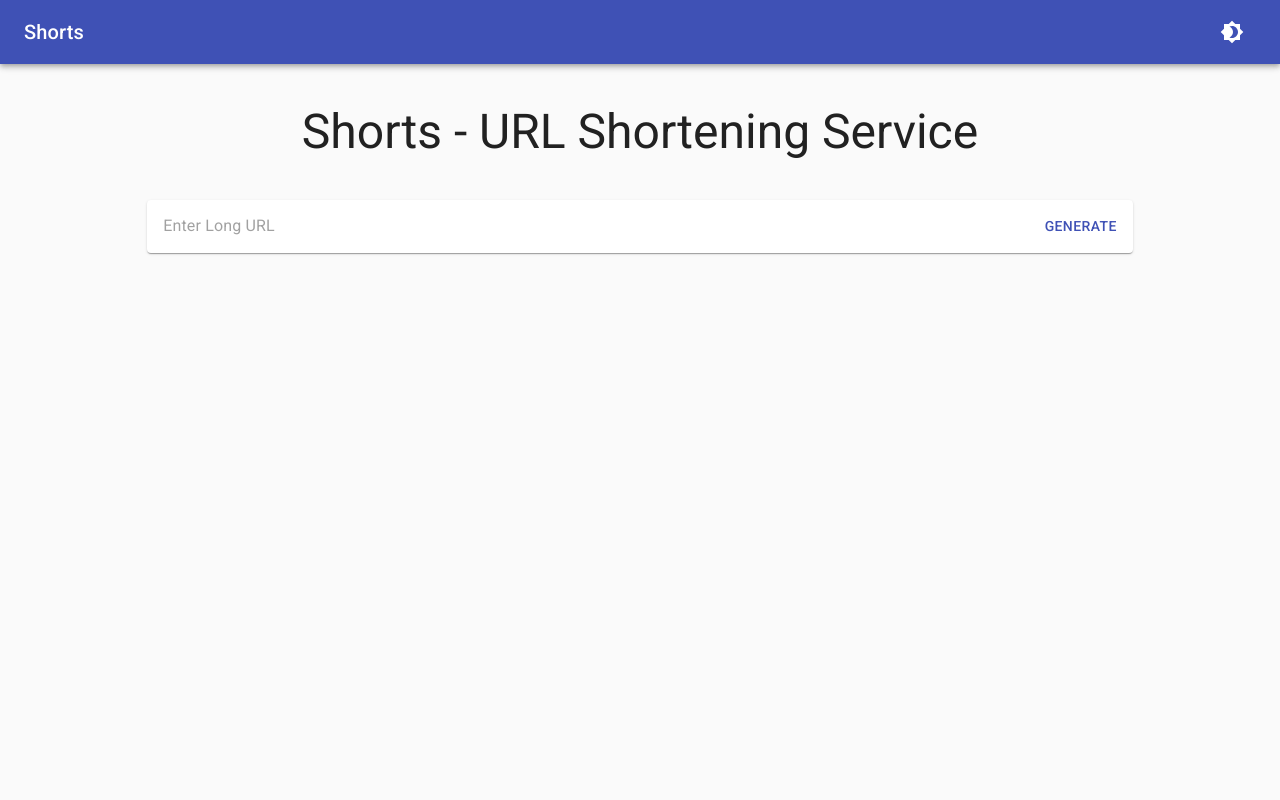
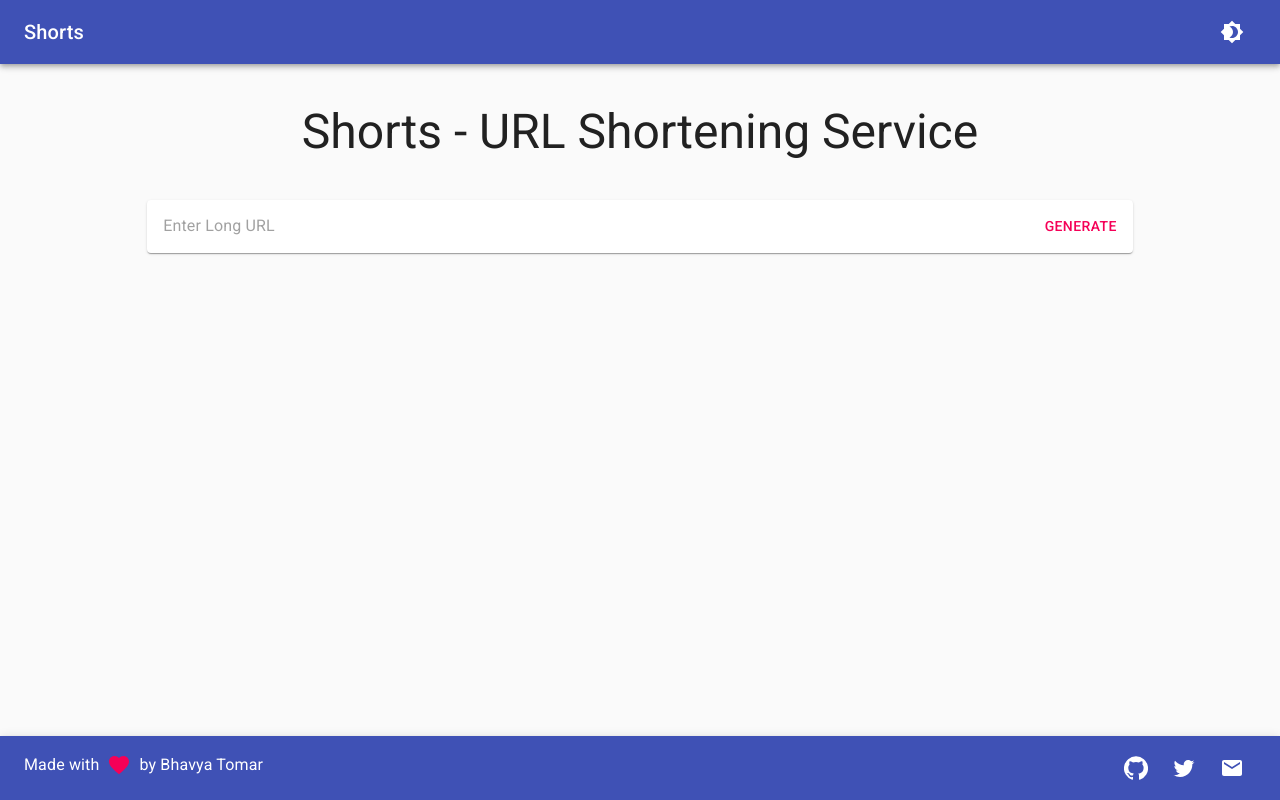
Before and after one commit to BhavyaCodes/url-shortener-ts-frontend, a React (Create React App) app: page / in a window 1280 px wide. Built offline with nearby package versions, Linux system fonts and the light colour scheme.

Commit message:
finish footer

```diff
--- /dev/null
+++ b/src/Footer.tsx
@@ -0,0 +1,111 @@
+import React from "react";
+
+import Typography from "@material-ui/core/Typography";
+
+import { createStyles, Theme, makeStyles } from "@material-ui/core/styles";
+
+import TwitterIcon from "@material-ui/icons/Twitter";
+import EmailIcon from "@material-ui/icons/Email";
+import Button from "@material-ui/core/Button";
+import OpenInNewIcon from "@material-ui/icons/OpenInNew";
+import IconButton from "@material-ui/core/IconButton";
+import GitHubIcon from "@material-ui/icons/GitHub";
+import Link from "@material-ui/core/Link";
+import AppBar from "@material-ui/core/AppBar";
+import Toolbar from "@material-ui/core/Toolbar";
+import FavoriteIcon from "@material-ui/icons/Favorite";
+
+const useStyles = makeStyles((theme: Theme) =>
+  createStyles({
+    footer: {
+      top: "auto",
+      bottom: 0,
+    },
+    footerIcons: {
+      display: "flex",
+      justifyContent: "space-between",
+    },
+    a: {
+      textDecoration: "none",
+      "&:hover": {
+        textDecoration: "none",
+      },
+    },
+    footerText: {
+      display: "flex",
+      alignItems: "center",
+    },
+    heartIcon: {
+      marginLeft: theme.spacing(1),
+      marginRight: theme.spacing(1),
+      color: theme.palette.secondary.main,
+    },
+  })
+);
+
+function Footer() {
+  const classes = useStyles();
+  return (
+    <AppBar position="absolute" color="primary" className={classes.footer}>
+      <Toolbar className={classes.footerIcons}>
+        <div>
+          <Typography
+            variant="subtitle1"
+            gutterBottom
+            className={classes.footerText}
+          >
+            <span>Made with </span>
+            <FavoriteIcon className={classes.heartIcon} />
+            <span> by Bhavya Tomar</span>
+          </Typography>
+        </div>
+        <div>
+          <Link
+            href="https://github.com/Juggernaut9"
+            target="_blank"
+            rel="noopener noreferrer"
+            color="inherit"
+          >
+            <IconButton
+              aria-label="Github"
+              aria-haspopup="true"
+              color="inherit"
+            >
+              <GitHubIcon />
+            </IconButton>
+          </Link>
+          <Link
+            href="https://twitter.com/BhavyaCodes"
+            target="_blank"
+            rel="noopener noreferrer"
+            color="inherit"
+          >
+            <IconButton
+              aria-label="Github"
+              aria-haspopup="true"
+              color="inherit"
+            >
+              <TwitterIcon />
+            </IconButton>
+          </Link>
+          <Link
+            href="mailto:fullmernstack@gmail.com"
+            target="_blank"
+            rel="noopener noreferrer"
+            color="inherit"
+          >
+            <IconButton
+              aria-label="Github"
+              aria-haspopup="true"
+              color="inherit"
+            >
+              <EmailIcon />
+            </IconButton>
+          </Link>
+        </div>
+      </Toolbar>
+    </AppBar>
+  );
+}
+
+export default Footer;
--- a/src/Form.tsx
+++ b/src/Form.tsx
@@ -10,6 +10,7 @@ import Tooltip from "@material-ui/core/Tooltip";
 import CopyToClipboard from "react-copy-to-clipboard";
 
 import Navbar from "./Navbar";
+import Footer from "./Footer";
 import axios from "axios";
 import { API_URL } from "./config";
 import FileCopyIcon from "@material-ui/icons/FileCopy";
@@ -106,7 +107,7 @@ export default function Form() {
             type="url"
             inputRef={textInputRef}
           />
-          <Button color="primary" type="submit">
+          <Button color="secondary" type="submit">
             Generate
           </Button>
         </Paper>
@@ -127,6 +128,7 @@ export default function Form() {
           </CopyToClipboard>
         ) : null}
       </Container>
+      <Footer />
     </div>
   );
 }
```
